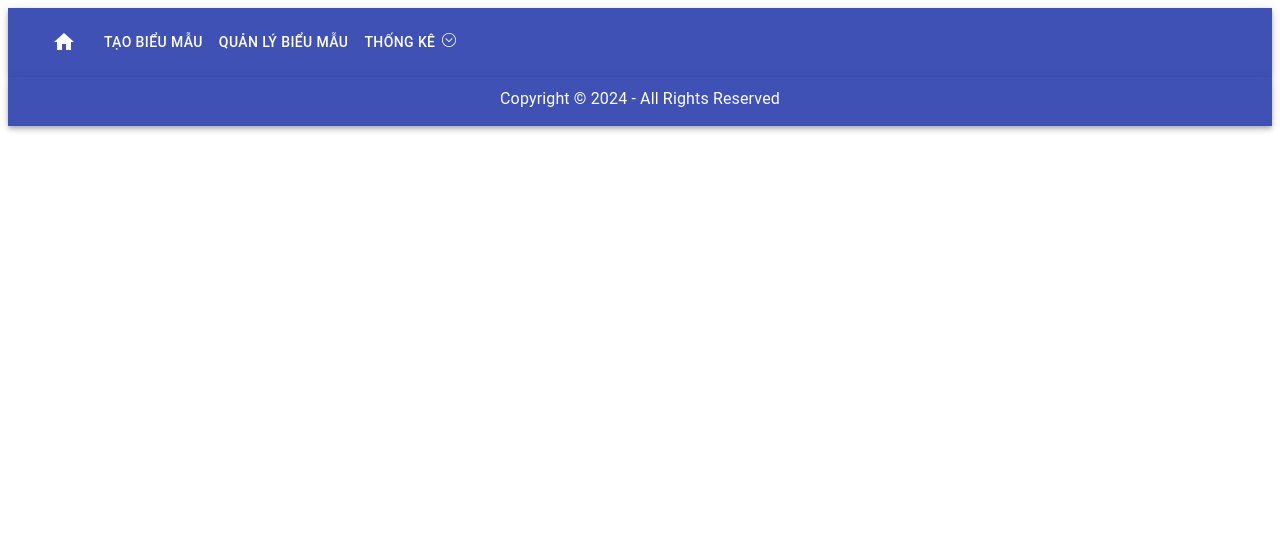
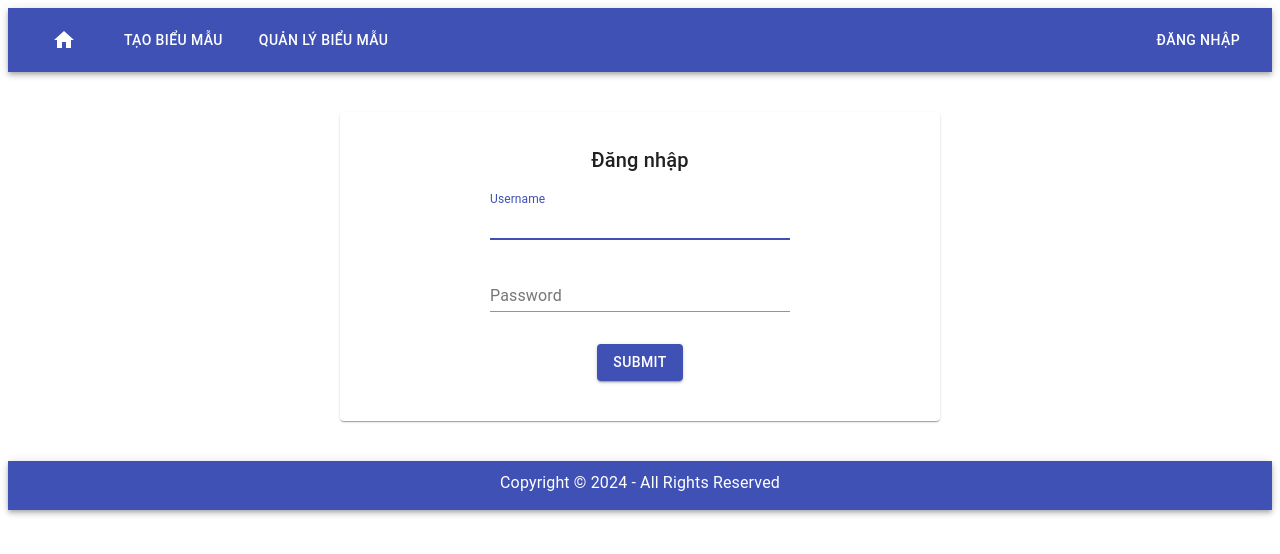
Before and after one commit to Currybon30/baotuoitre, a React (Create React App) app in the folder client/: page /dangnhap in a window 1280 px wide. Shown: the top 554 px of the page. Built offline with nearby package versions, Linux system fonts and the light colour scheme.

Commit message:
authentication client-side

```diff
--- /dev/null
+++ b/client/src/auth/Signin.jsx
@@ -0,0 +1,98 @@
+import { useState } from 'react';
+import { useLocation, Navigate } from 'react-router-dom';
+import { signin } from './api-auth.js';
+import auth from './auth-helper.js';
+import Card from '@material-ui/core/Card';
+import CardActions from '@material-ui/core/CardActions';
+import CardContent from '@material-ui/core/CardContent';
+import TextField from '@material-ui/core/TextField';
+import Button from '@material-ui/core/Button';
+import Typography from '@material-ui/core/Typography';
+import Icon from 'react-multi-date-picker/components/icon';
+import { makeStyles } from '@material-ui/core/styles';
+
+const useStyles = makeStyles((theme) => ({
+    card: {
+        maxWidth: 600,
+        margin: 'auto',
+        textAlign: 'center',
+        marginTop: theme.spacing(5),
+        marginBottom: theme.spacing(5),
+        paddingBottom: theme.spacing(2)
+    },
+    error: {
+        verticalAlign: 'middle'
+    },
+    title: {
+        marginTop: theme.spacing(2),
+        color: theme.palette.openTitle
+    },
+    textField: {
+        marginLeft: theme.spacing(1),
+        marginRight: theme.spacing(1),
+        width: 300
+      },
+      submit: {
+        margin: 'auto',
+        marginBottom: theme.spacing(2)
+      }
+}));
+
+export default function Signin() {
+    const classes = useStyles();
+    const location = useLocation();
+    const [values, setValues] = useState({
+        username: '',
+        password: '',
+        error: '',
+        redirectToReferrer: false
+    });
+
+    const clickSubmit = async (e) => {
+        e.preventDefault();
+        const user = {
+            username: values.username || undefined,
+            password: values.password || undefined
+        };
+
+        const response = await signin(user);
+        if (response.error) {
+            setValues({ ...values, error: response.error });
+        } else {
+            auth.authenticate(response, () => {
+                setValues({ ...values, error: '', redirectToReferrer: true });
+            });
+        }
+    }
+
+    const handleChange = (name) => (event) => {
+        setValues({ ...values, [name]: event.target.value });
+    }
+
+    const { from } = location.state || { from: { pathname: '/' } };
+    const { redirectToReferrer } = values;
+    if (redirectToReferrer) {
+        return <Navigate to={from} />;
+    }
+
+    return (
+        <Card className={classes.card}>
+      <CardContent>
+        <Typography variant="h6" className={classes.title}>
+          Đăng nhập
+        </Typography>
+        <TextField id="username" type="username" label="Username" className={classes.textField} value={values.username} onChange={handleChange('username')} margin="normal" autoFocus='true' /><br />
+        <TextField id="password" type="password" label="Password" className={classes.textField} value={values.password} onChange={handleChange('password')} margin="normal" />
+        <br /> {
+          values.error && (<Typography component="p" color="error">
+            <Icon color="error" className={classes.error}>error</Icon>
+            {values.error}
+          </Typography>)
+        }
+      </CardContent>
+      <CardActions>
+        <Button color="primary" variant="contained" onClick={clickSubmit} className={classes.submit}>Submit</Button>
+      </CardActions>
+    </Card>
+    )
+}
--- /dev/null
+++ b/client/src/auth/api-auth.js
@@ -0,0 +1,32 @@
+const signin = async (user) => {
+    try {
+        const response = await fetch('https://thuytrang-tuoitre-server.onrender.com/auth/signin', {
+            method: 'POST',
+            headers: {
+                'Accept': 'application/json',
+                'Content-Type': 'application/json'
+            },
+            body: JSON.stringify(user)
+        });
+        return await response.json();
+    }
+    catch (err) {
+        return {error: 'Could not sign in'};
+        // Handle error as needed
+    }
+}
+
+const signout = async () => {
+    try {
+        const response = await fetch('https://thuytrang-tuoitre-server.onrender.com/auth/signout', {
+            method: 'GET'
+        });
+        return await response.json();
+    }
+    catch (err) {
+        return {error: 'Could not sign out'};
+        // Handle error as needed
+    }
+}
+
+export { signin, signout };
--- /dev/null
+++ b/client/src/auth/auth-helper.js
@@ -0,0 +1,35 @@
+import { signout } from './api-auth.js'
+
+const auth = {
+    isAuthenticated() {
+        if (typeof window == "undefined") return false;
+        if (sessionStorage.getItem('jwt'))
+            return JSON.parse(sessionStorage.getItem('jwt'));
+        else return false;
+    },
+    authenticate(jwt, cb) {
+        if (typeof window !== "undefined")
+            sessionStorage.setItem('jwt', JSON.stringify(jwt));
+        cb();
+    },
+    clearJWT(cb) {
+        if (typeof window !== "undefined")
+            sessionStorage.removeItem('jwt');
+        cb();
+        signout().then(() => {
+            document.cookie = "t=; expires=Thu, 01 Jan 1970 00:00:00 UTC; path=/;";
+        });
+    },
+    updateUser(user, cb) {
+        if (typeof window !== "undefined") {
+            if (sessionStorage.getItem('jwt')) {
+                let auth = JSON.parse(sessionStorage.getItem('jwt'));
+                auth.user = user;
+                sessionStorage.setItem('jwt', JSON.stringify(auth));
+                cb();
+            }
+        }
+    }
+}
+
+export default auth;
--- a/client/src/core/menu.jsx
+++ b/client/src/core/menu.jsx
@@ -1,4 +1,4 @@
-import { Link,  useLocation } from "react-router-dom";
+import { Link,  useLocation, useNavigate } from "react-router-dom";
 import AppBar from "@material-ui/core/AppBar";
 import Toolbar from "@material-ui/core/Toolbar";
 import Button from "@material-ui/core/Button";
@@ -8,6 +8,7 @@ import ExportButton from "./DropdownExport/ExportButton";
 import { useState } from "react";
 import './nav.css';
 import { NavItems } from "./NavItems";
+import auth from "../auth/auth-helper.js";
 
 
 const isActive = (location, path) => {
@@ -21,10 +22,11 @@ const isPartActive = (location, path) => {
 const Menu = () => {
     const [dropdown, setDropdown] = useState(false);
     const location = useLocation();
+    const navigate = useNavigate();
 
     return (
         <AppBar position="static">
-            <Toolbar>
+            <Toolbar className="toolbar">
                 <ul className="nav-menu">
                     {NavItems.map((item) => {
                         if(item.label == "Home") {
@@ -38,7 +40,7 @@ const Menu = () => {
                                 </li>
                             );
                         }
-                        if(item.label == "Thống kê") {
+                        if(item.label == "Thống kê" && auth.isAuthenticated()) {
                             return (
                                 <li key={item.id} className={item.cName}>
                                     <Button
@@ -53,6 +55,7 @@ const Menu = () => {
                                 </li>
                             );
                         }
+                        if(item.label == 'Tạo biểu mẫu') {
                             return (
                                 <li key={item.id}>
                                     <Link to={item.path}>
@@ -60,8 +63,31 @@ const Menu = () => {
                                     </Link>
                                 </li>
                             );
+                        }
+                        if(item.label == 'Quản lý biểu mẫu') {
+                            return (
+                                <li key={item.id}>
+                                    <Link to={item.path}>
+                                        <Button style={isPartActive(location, item.path)}>{item.label}</Button>
+                                    </Link>
+                                </li>
+                            );
+                        }
                     })}
                 </ul>
+
+                <div className="auth-buttons">
+                    {!auth.isAuthenticated() && (
+                        <Link to="/dangnhap">
+                            <Button style={{ color: "#fff" }}>Đăng nhập</Button>
+                        </Link>
+                    )}
+                    {auth.isAuthenticated() && (
+                        <Link to="/signout">
+                            <Button style={{ color: "#fff" }} onClick={() => auth.clearJWT(() => navigate('/'))}>Đăng xuất</Button>
+                        </Link>
+                    )}
+                </div>
             </Toolbar>
         </AppBar>
     );
--- a/client/src/core/nav.css
+++ b/client/src/core/nav.css
@@ -1,6 +1,23 @@
-.nav-menu {
-    list-style: none;
+.toolbar {
     display: flex;
     justify-content: space-between;
+    align-items: center;
+}
+
+.nav-menu {
+    display: flex;
+    list-style: none;
     padding: 0;
+    margin: 0;
 }
+
+.nav-menu li {
+    margin-right: 20px;
+}
+
+.auth-buttons {
+    display: flex;
+    justify-content: flex-end;
+    align-items: center;
+    margin-left: auto;
+}
--- a/client/src/home/home.jsx
+++ b/client/src/home/home.jsx
@@ -19,9 +19,16 @@ const Home = () => {
                     </div>
                 </div>
                 <br />
-                <h2 style={{color:'red'}}>Cập nhật mới - 24/05/2024</h2>
+                <h2 style={{color:'red'}}>Cập nhật mới </h2>
                 <ul>
-                    <li>Chỉnh sửa biểu mẫu theo số phiếu yêu cầu</li>
+                    <li style={{fontWeight: 'bold'}}>12/06/2024</li>
+                    <ul>
+                        <li>Đăng nhập/Đăng xuất</li>
+                    </ul>
+                    <li style={{fontWeight: 'bold'}}>24/05/2024</li>
+                    <ul>
+                        <li>Chỉnh sửa biểu mẫu theo số phiếu yêu cầu</li>
+                    </ul>
                 </ul>
             </div>
         </div>
--- a/client/src/mainRouters.jsx
+++ b/client/src/mainRouters.jsx
@@ -9,6 +9,8 @@ import ExportByMonth from './exports/exportByMonth';
 import ExportByPage from './exports/exportByPage';
 import ExportByDay from './exports/exportByDay';
 import Suabieumau from './manage/suabieumau';
+// import PrivateRoute from './auth/privateRoute';
+import Signin from './auth/Signin';
 
 
 
@@ -25,9 +27,11 @@ export default function MainRouters() {
                 <Route path="/thongketheothang"  Component={ExportByMonth}/>
                 <Route path="/thongketheotrang"  Component={ExportByPage}/>
                 <Route path="/thongketheongay" Component={ExportByDay}/>
+                <Route path="/dangnhap" Component={Signin} />
 
                 {/* New route for redirection */}
                 <Route path="/baotuoitre" element={<Navigate to="/" />} />
+                <Route path="/signout" element={<Navigate to="/" />} />
             </Routes>
             <Footer />
         </div>
```
Also changed, not shown: client/src/auth/PrivateRoute.jsx (added). Lines whose indentation alone changed are shown as unchanged.
